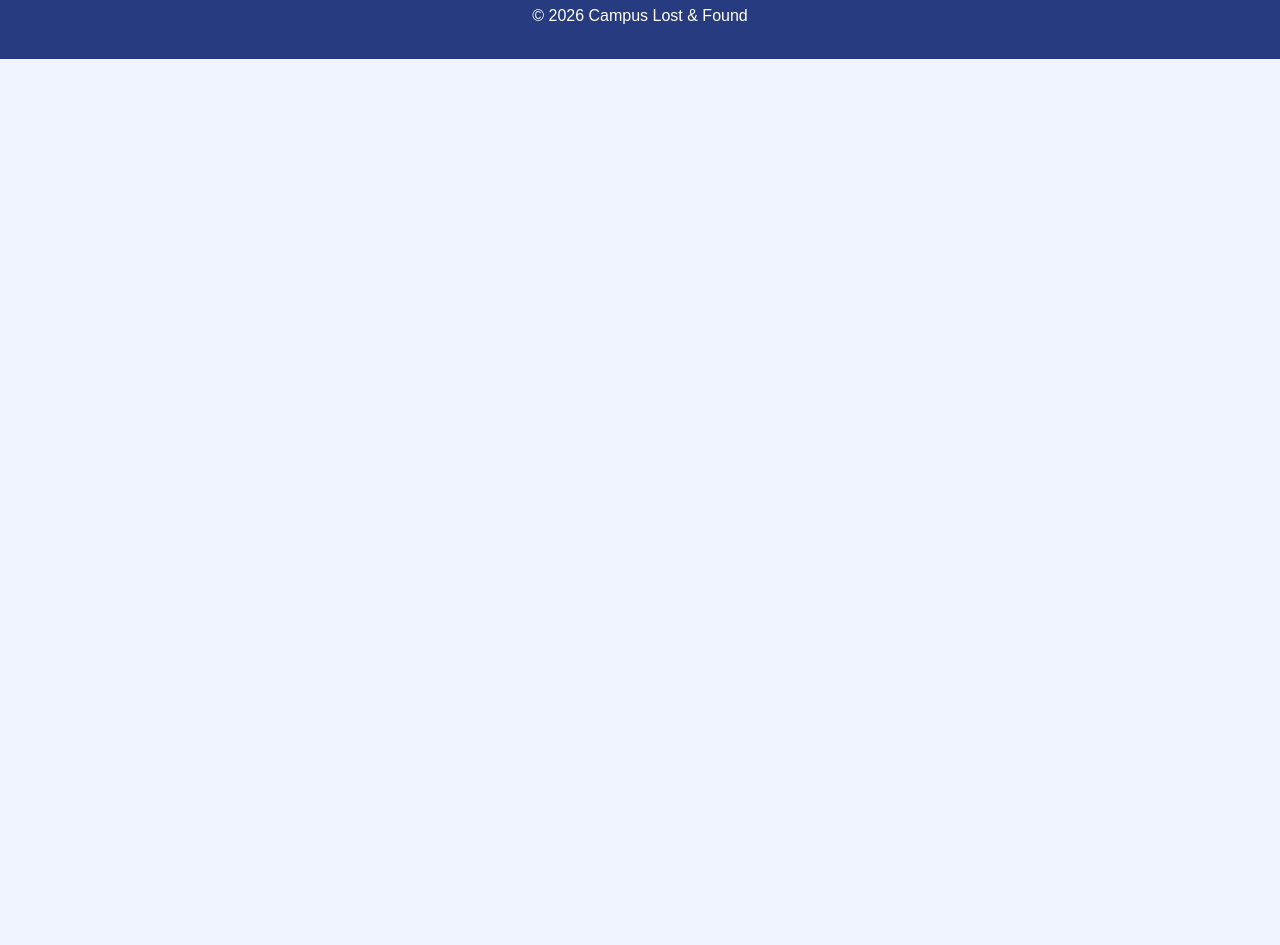
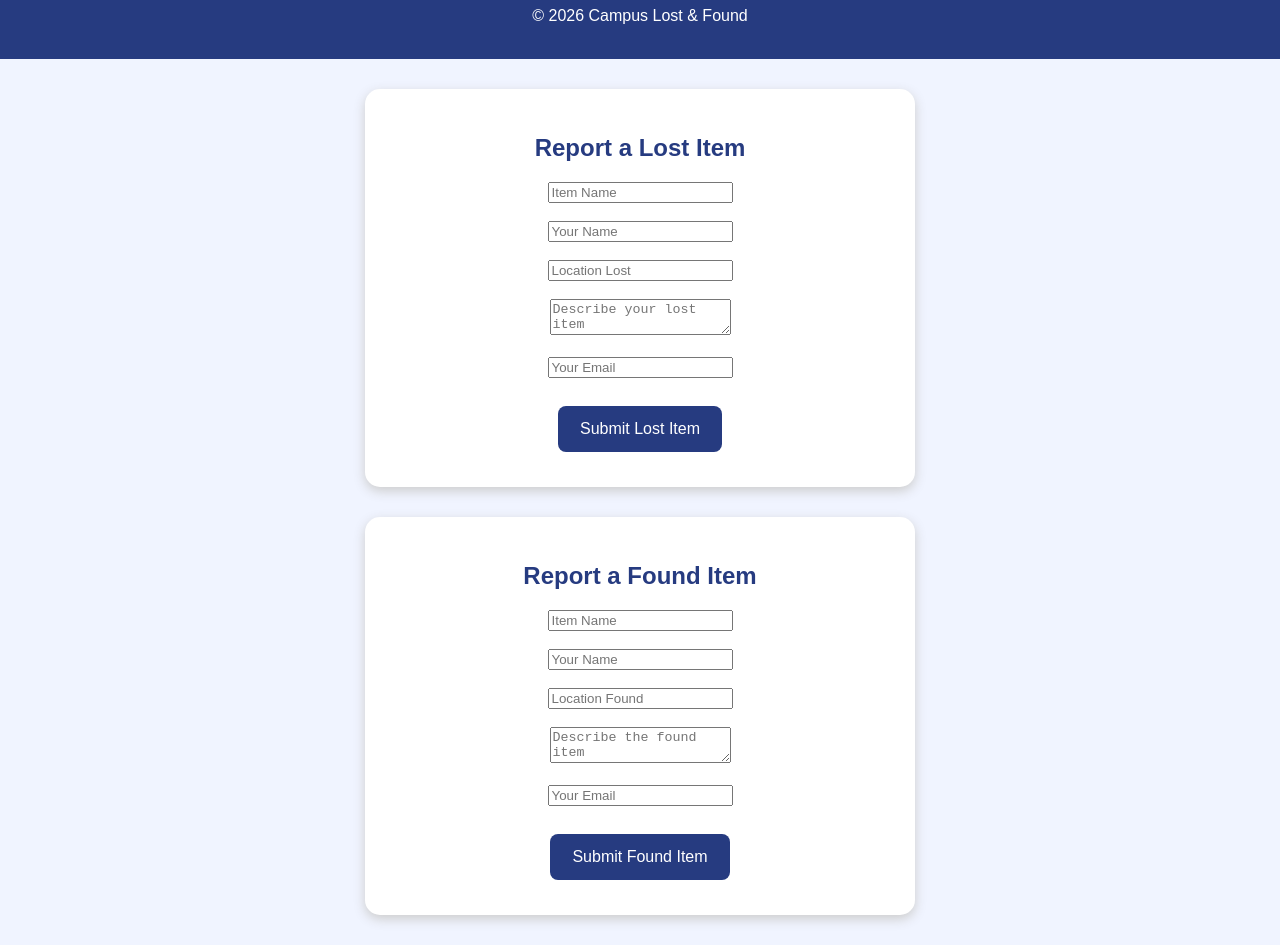
Before and after one commit to haniyaharmeen7-ship-it/Campus_lost_and_found, a plain HTML site: page index.html in a window 1280 px wide. Shown: the part 495-1440 px from the top of the page. Before the commit the page ends 800 px from the top, so only its background shows below. Drawn offline with Linux system fonts and the light colour scheme.

Commit message:
Add Lost and Found Forms

```diff
--- a/index.html
+++ b/index.html
@@ -98,6 +98,49 @@
             © 2026 Campus Lost & Found
         </p>
     </footer>
+<div class="container">
+    <h2>Report a Lost Item</h2>
 
+    <form>
+        <input type="text" placeholder="Item Name" required>
+        <br><br>
+
+        <input type="text" placeholder="Your Name" required>
+        <br><br>
+
+        <input type="text" placeholder="Location Lost" required>
+        <br><br>
+
+        <textarea placeholder="Describe your lost item"></textarea>
+        <br><br>
+
+        <input type="email" placeholder="Your Email" required>
+        <br><br>
+
+        <button type="submit">Submit Lost Item</button>
+    </form>
+</div>
+    <div class="container">
+    <h2>Report a Found Item</h2>
+
+    <form>
+        <input type="text" placeholder="Item Name" required>
+        <br><br>
+
+        <input type="text" placeholder="Your Name" required>
+        <br><br>
+
+        <input type="text" placeholder="Location Found" required>
+        <br><br>
+
+        <textarea placeholder="Describe the found item"></textarea>
+        <br><br>
+
+        <input type="email" placeholder="Your Email" required>
+        <br><br>
+
+        <button type="submit">Submit Found Item</button>
+    </form>
+    </div>
 </body>
 </html>
```
